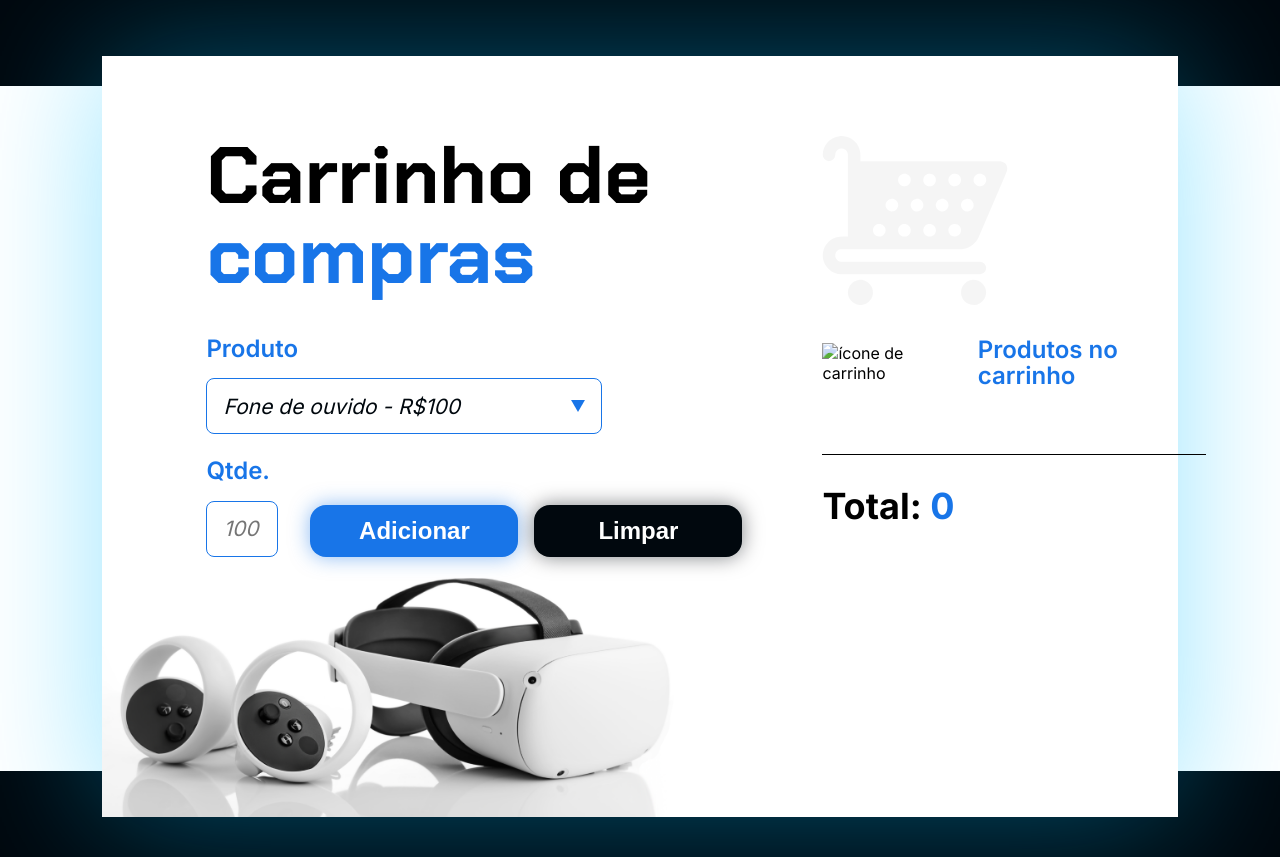
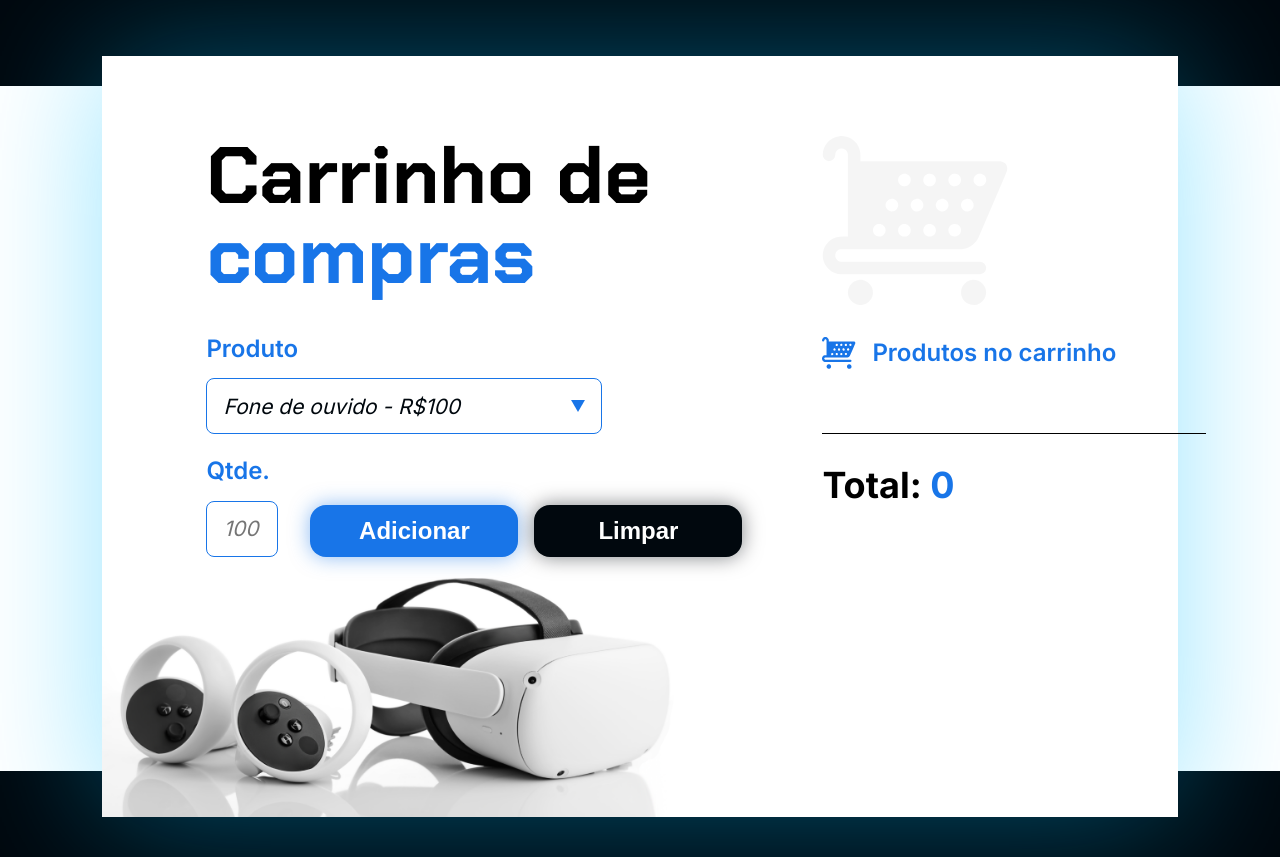
Before and after one commit to inhota/desafio-projetos-logica, a plain HTML site: page 3411-praticando-logica-projeto_inicial/carrinho-compras/index.html in a window 1280 px wide. Drawn offline with Linux system fonts and the light colour scheme.

Commit message:
Alterado nome da imagem carrinho

```diff
--- a/3411-praticando-logica-projeto_inicial/carrinho-compras/index.html
+++ b/3411-praticando-logica-projeto_inicial/carrinho-compras/index.html
@@ -50,7 +50,7 @@
       <img src="./assets/car-cinza.svg" alt="Imagem de um carrinho de compras cinza">
 
       <div class="titulo-wrapper">
-        <img src="./assets/icone-carrinho.svg" alt="ícone de carrinho">
+        <img src="./assets/carrinho.svg" alt="ícone de carrinho">
 
         <h2 class="carrinho__titulo">Produtos no carrinho</h2>
       </div>
```
Also changed, not shown: 3411-praticando-logica-projeto_inicial/carrinho-compras/assets/carrinho.svg (added).
